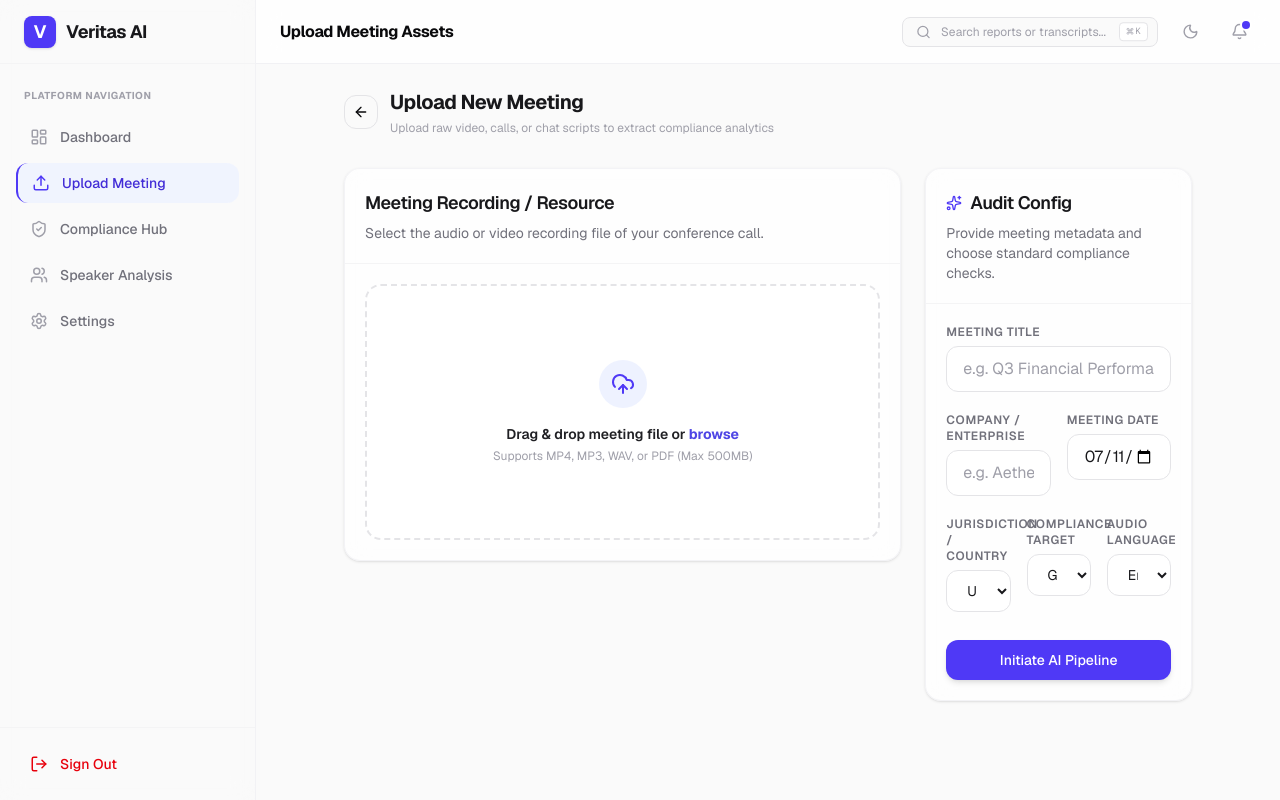
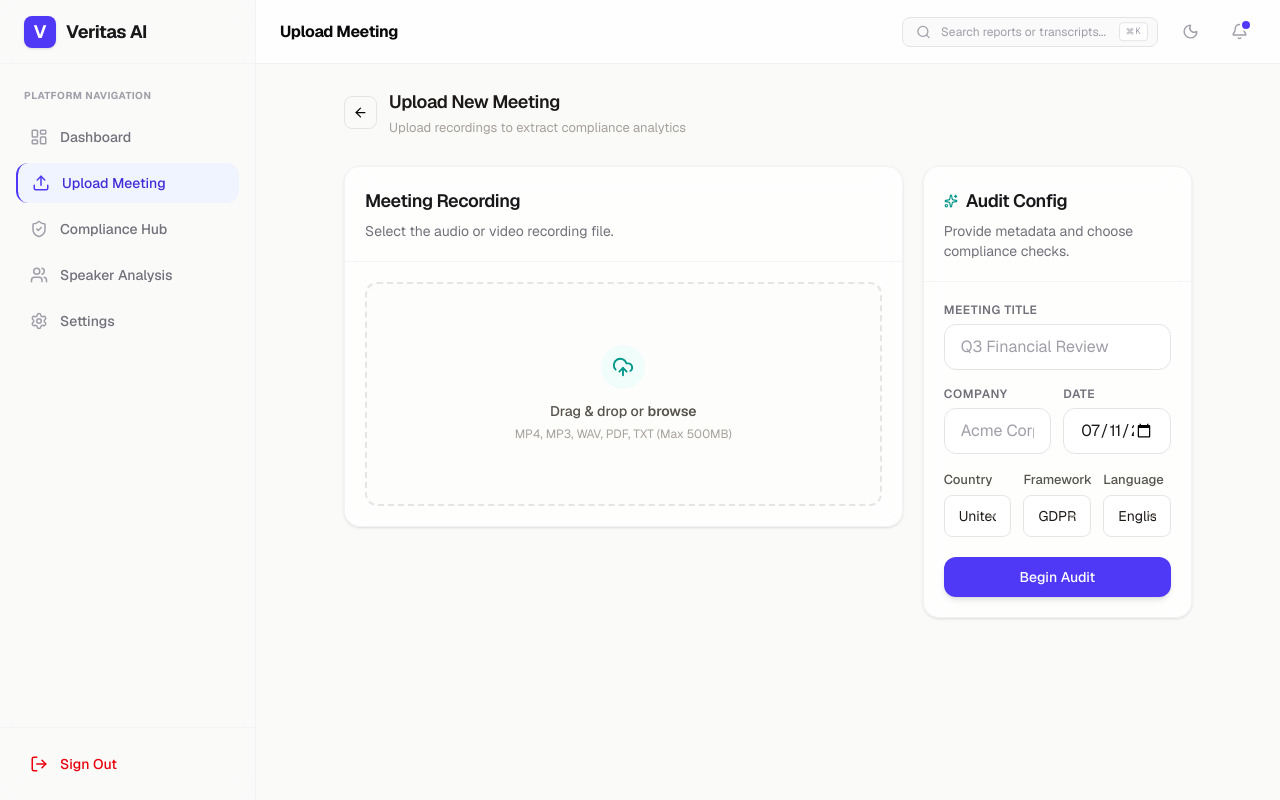
Before and after one commit to Saniya777-byte/style-it-fasion, a Next.js app in the folder frontend/: page /upload in a window 1280 px wide. Built offline with nearby package versions, Linux system fonts and the light colour scheme.

Commit message:
feat: improve upload workflow

```diff
--- a/frontend/src/app/upload/page.js
+++ b/frontend/src/app/upload/page.js
@@ -18,21 +18,11 @@
   const [loading, setLoading] = useState(false);
   const [errorMsg, setErrorMsg] = useState("");
 
-  const handleFileSelect = (file) => {
-    setSelectedFile(file);
-    setErrorMsg("");
-  };
-
-  const handleClearFile = () => {
-    setSelectedFile(null);
-  };
+  const handleFileSelect = (file) => { setSelectedFile(file); setErrorMsg(""); };
+  const handleClearFile = () => { setSelectedFile(null); };
 
   const onSubmit = async (formData) => {
-    if (!selectedFile) {
-      setErrorMsg("Please upload a meeting recording or document first.");
-      return;
-    }
-
+    if (!selectedFile) { setErrorMsg("Please upload a recording first."); return; }
     setLoading(true);
     setErrorMsg("");
     try {
@@ -44,80 +34,55 @@
       data.append("complianceFramework", formData.complianceFramework);
       data.append("language", formData.language);
       data.append("date", formData.date);
-
       await meetingService.uploadMeeting(data);
-      // Redirect to the processing timeline simulation
       router.push(ROUTES.PROCESSING);
     } catch (err) {
-      setErrorMsg(err.message || "Failed to upload file.");
+      setErrorMsg(err.message || "Upload failed.");
       setLoading(false);
     }
   };
 
   return (
-    <div className="flex h-screen overflow-hidden bg-zinc-50 dark:bg-black font-sans">
+    <div className="flex h-screen overflow-hidden bg-stone-50 dark:bg-stone-950 font-sans">
       <Sidebar />
-
       <div className="flex-1 flex flex-col overflow-y-auto min-w-0">
-        <Navbar title="Upload Meeting Assets" />
-
-        <main className="p-6 max-w-4xl w-full mx-auto space-y-6">
+        <Navbar title="Upload Meeting" />
+        <main className="p-4 sm:p-6 max-w-4xl w-full mx-auto space-y-6">
           <div className="flex items-center gap-3">
-            <Link
-              href={ROUTES.DASHBOARD}
-              className="p-2 border border-zinc-200 dark:border-zinc-800 rounded-xl hover:bg-zinc-100 dark:hover:bg-zinc-900 transition-colors"
-            >
-              <ArrowLeft size={16} />
+            <Link href={ROUTES.DASHBOARD} className="p-2 border border-stone-200 dark:border-stone-700 rounded-lg hover:bg-stone-100 dark:hover:bg-stone-800 transition-colors flex-shrink-0">
+              <ArrowLeft size={15} />
             </Link>
-            <div>
-              <h2 className="text-xl font-bold text-zinc-900 dark:text-zinc-50 tracking-tight">
-                Upload New Meeting
-              </h2>
-              <p className="text-xs text-zinc-400 dark:text-zinc-500 mt-1">
-                Upload raw video, calls, or chat scripts to extract compliance analytics
-              </p>
+            <div className="min-w-0">
+              <h2 className="text-lg font-semibold text-stone-900 dark:text-stone-50 tracking-tight">Upload New Meeting</h2>
+              <p className="text-[13px] text-stone-400 dark:text-stone-500 mt-0.5">Upload recordings to extract compliance analytics</p>
             </div>
           </div>
 
-          <div className="grid grid-cols-1 lg:grid-cols-3 gap-6 pt-2">
-            {/* File Drag Drop area */}
+          <div className="grid grid-cols-1 lg:grid-cols-3 gap-5 pt-1">
             <div className="lg:col-span-2 flex flex-col gap-4">
               {errorMsg && (
-                <div className="p-3 border border-red-200 bg-red-50/50 rounded-xl text-xs text-red-650 font-semibold dark:bg-red-950/20 dark:border-red-900/40">
-                  {errorMsg}
-                </div>
+                <div className="p-3 border border-red-200 dark:border-red-800/40 bg-red-50 dark:bg-red-950/20 rounded-lg text-[13px] text-red-600 dark:text-red-400 font-medium">{errorMsg}</div>
               )}
-
               <Card>
                 <CardHeader>
-                  <CardTitle>Meeting Recording / Resource</CardTitle>
-                  <CardDescription>Select the audio or video recording file of your conference call.</CardDescription>
+                  <CardTitle>Meeting Recording</CardTitle>
+                  <CardDescription>Select the audio or video recording file.</CardDescription>
                 </CardHeader>
                 <CardContent>
-                  <DragDropUpload
-                    onFileSelect={handleFileSelect}
-                    selectedFile={selectedFile}
-                    onClear={handleClearFile}
-                  />
+                  <DragDropUpload onFileSelect={handleFileSelect} selectedFile={selectedFile} onClear={handleClearFile} />
                 </CardContent>
               </Card>
             </div>
-
-            {/* Details Form Card */}
             <div>
               <Card className="h-full flex flex-col">
                 <CardHeader>
                   <CardTitle className="flex items-center gap-2">
-                    <Sparkles size={16} className="text-indigo-600 dark:text-indigo-400" />
-                    <span>Audit Config</span>
+                    <Sparkles size={14} className="text-teal-600 dark:text-teal-400 flex-shrink-0" />Audit Config
                   </CardTitle>
-                  <CardDescription>Provide meeting metadata and choose standard compliance checks.</CardDescription>
+                  <CardDescription>Provide metadata and choose compliance checks.</CardDescription>
                 </CardHeader>
                 <CardContent className="flex-1">
-                  <MeetingDetailsForm
-                    onSubmit={onSubmit}
-                    loading={loading}
-                  />
+                  <MeetingDetailsForm onSubmit={onSubmit} loading={loading} />
                 </CardContent>
               </Card>
             </div>
--- a/frontend/src/components/forms/MeetingDetailsForm.js
+++ b/frontend/src/components/forms/MeetingDetailsForm.js
@@ -4,125 +4,72 @@
 import { useForm } from "react-hook-form";
 import { zodResolver } from "@hookform/resolvers/zod";
 import * as z from "zod";
+import { ChevronDown } from "lucide-react";
 import { LANGUAGES, COMPLIANCE_FRAMEWORKS, COUNTRIES } from "../../constants";
 import { Input } from "../ui/Input";
 import { Button } from "../ui/Button";
 
 const schema = z.object({
-  title: z.string().min(3, "Title must be at least 3 characters long"),
+  title: z.string().min(3, "Title must be at least 3 characters"),
   company: z.string().min(2, "Company name is required"),
   country: z.string().min(1, "Please select a country"),
-  complianceFramework: z.string().min(1, "Please select a compliance framework"),
-  language: z.string().min(1, "Please select a recording language"),
+  complianceFramework: z.string().min(1, "Please select a framework"),
+  language: z.string().min(1, "Please select a language"),
   date: z.string().refine(val => !isNaN(new Date(val).getTime()), "Invalid date"),
 });
 
+const selectStyles = "w-full px-3.5 py-2.5 rounded-lg border border-stone-200 dark:border-stone-700 bg-white dark:bg-stone-900 text-stone-900 dark:text-stone-100 text-sm focus:outline-none focus:ring-2 focus:ring-teal-600/20 focus:border-teal-600 dark:focus:ring-teal-400/20 dark:focus:border-teal-400 transition-colors cursor-pointer appearance-none";
+
 export function MeetingDetailsForm({ onSubmit, loading, defaultValues }) {
-  const {
-    register,
-    handleSubmit,
-    formState: { errors }
-  } = useForm({
+  const { register, handleSubmit, formState: { errors } } = useForm({
     resolver: zodResolver(schema),
     defaultValues: defaultValues || {
-      title: "",
-      company: "",
-      country: "US",
-      complianceFramework: "GDPR",
-      language: "en-US",
+      title: "", company: "", country: "US", complianceFramework: "GDPR", language: "en-US",
       date: new Date().toISOString().split("T")[0]
     }
   });
 
   return (
-    <form onSubmit={handleSubmit(onSubmit)} className="space-y-5">
-      <Input
-        id="title"
-        label="Meeting Title"
-        placeholder="e.g. Q3 Financial Performance Review"
-        error={errors.title}
-        {...register("title")}
-      />
-
-      <div className="grid grid-cols-1 md:grid-cols-2 gap-4">
-        <Input
-          id="company"
-          label="Company / Enterprise"
-          placeholder="e.g. Aether Technologies"
-          error={errors.company}
-          {...register("company")}
-        />
-
-        <Input
-          id="date"
-          type="date"
-          label="Meeting Date"
-          error={errors.date}
-          {...register("date")}
-        />
+    <form onSubmit={handleSubmit(onSubmit)} className="space-y-4">
+      <Input id="title" label="Meeting Title" placeholder="Q3 Financial Review" error={errors.title} {...register("title")} />
+      <div className="grid grid-cols-1 md:grid-cols-2 gap-3">
+        <Input id="company" label="Company" placeholder="Acme Corp" error={errors.company} {...register("company")} />
+        <Input id="date" type="date" label="Date" error={errors.date} {...register("date")} />
       </div>
-
-      <div className="grid grid-cols-1 md:grid-cols-3 gap-4">
-        {/* Country Select */}
+      <div className="grid grid-cols-1 md:grid-cols-3 gap-3">
         <div className="flex flex-col gap-1.5">
-          <label htmlFor="country" className="text-xs font-semibold uppercase tracking-wider text-zinc-500 dark:text-zinc-400">
-            Jurisdiction / Country
-          </label>
-          <select
-            id="country"
-            className="w-full px-4 py-2.5 rounded-xl border border-zinc-200 dark:border-zinc-800 bg-white dark:bg-zinc-950 text-zinc-900 dark:text-zinc-100 placeholder:text-zinc-450 focus:outline-none focus:ring-2 focus:ring-indigo-500/20 focus:border-indigo-500 transition-all text-sm cursor-pointer"
-            {...register("country")}
-          >
-            {COUNTRIES.map(c => (
-              <option key={c.value} value={c.value}>{c.label}</option>
-            ))}
-          </select>
-          {errors.country && <span className="text-xs text-red-500 font-medium">{errors.country.message}</span>}
+          <label htmlFor="country" className="text-[13px] font-medium text-stone-600 dark:text-stone-400">Country</label>
+          <div className="relative">
+            <select id="country" className={selectStyles} {...register("country")}>
+              {COUNTRIES.map(c => <option key={c.value} value={c.value}>{c.label}</option>)}
+            </select>
+            <ChevronDown size={14} className="absolute right-3 top-1/2 -translate-y-1/2 text-stone-400 pointer-events-none" />
+          </div>
+          {errors.country && <span className="text-[13px] text-red-500 font-medium">{errors.country.message}</span>}
         </div>
-
-        {/* Compliance Select */}
         <div className="flex flex-col gap-1.5">
-          <label htmlFor="complianceFramework" className="text-xs font-semibold uppercase tracking-wider text-zinc-500 dark:text-zinc-400">
-            Compliance Target
-          </label>
-          <select
-            id="complianceFramework"
-            className="w-full px-4 py-2.5 rounded-xl border border-zinc-200 dark:border-zinc-800 bg-white dark:bg-zinc-950 text-zinc-900 dark:text-zinc-100 placeholder:text-zinc-450 focus:outline-none focus:ring-2 focus:ring-indigo-500/20 focus:border-indigo-500 transition-all text-sm cursor-pointer"
-            {...register("complianceFramework")}
-          >
-            {COMPLIANCE_FRAMEWORKS.map(f => (
-              <option key={f.value} value={f.value}>{f.label}</option>
-            ))}
-          </select>
-          {errors.complianceFramework && <span className="text-xs text-red-500 font-medium">{errors.complianceFramework.message}</span>}
+          <label htmlFor="complianceFramework" className="text-[13px] font-medium text-stone-600 dark:text-stone-400">Framework</label>
+          <div className="relative">
+            <select id="complianceFramework" className={selectStyles} {...register("complianceFramework")}>
+              {COMPLIANCE_FRAMEWORKS.map(f => <option key={f.value} value={f.value}>{f.label}</option>)}
+            </select>
+            <ChevronDown size={14} className="absolute right-3 top-1/2 -translate-y-1/2 text-stone-400 pointer-events-none" />
+          </div>
+          {errors.complianceFramework && <span className="text-[13px] text-red-500 font-medium">{errors.complianceFramework.message}</span>}
         </div>
-
-        {/* Language Select */}
         <div className="flex flex-col gap-1.5">
-          <label htmlFor="language" className="text-xs font-semibold uppercase tracking-wider text-zinc-500 dark:text-zinc-400">
-            Audio Language
-          </label>
-          <select
-            id="language"
-            className="w-full px-4 py-2.5 rounded-xl border border-zinc-200 dark:border-zinc-800 bg-white dark:bg-zinc-950 text-zinc-900 dark:text-zinc-100 placeholder:text-zinc-450 focus:outline-none focus:ring-2 focus:ring-indigo-500/20 focus:border-indigo-500 transition-all text-sm cursor-pointer"
-            {...register("language")}
-          >
-            {LANGUAGES.map(l => (
-              <option key={l.value} value={l.value}>{l.label}</option>
-            ))}
-          </select>
-          {errors.language && <span className="text-xs text-red-500 font-medium">{errors.language.message}</span>}
+          <label htmlFor="language" className="text-[13px] font-medium text-stone-600 dark:text-stone-400">Language</label>
+          <div className="relative">
+            <select id="language" className={selectStyles} {...register("language")}>
+              {LANGUAGES.map(l => <option key={l.value} value={l.value}>{l.label}</option>)}
+            </select>
+            <ChevronDown size={14} className="absolute right-3 top-1/2 -translate-y-1/2 text-stone-400 pointer-events-none" />
+          </div>
+          {errors.language && <span className="text-[13px] text-red-500 font-medium">{errors.language.message}</span>}
         </div>
       </div>
-
-      <div className="pt-2">
-        <Button
-          type="submit"
-          className="w-full"
-          loading={loading}
-        >
-          Initiate AI Pipeline
-        </Button>
+      <div className="pt-1">
+        <Button type="submit" className="w-full" loading={loading}>Begin Audit</Button>
       </div>
     </form>
   );
--- a/frontend/src/components/upload/DragDropUpload.js
+++ b/frontend/src/components/upload/DragDropUpload.js
@@ -1,7 +1,7 @@
 "use client";
 
 import React, { useState, useRef } from "react";
-import { UploadCloud, File, AlertCircle, CheckCircle, Trash2 } from "lucide-react";
+import { UploadCloud, File, Trash2 } from "lucide-react";
 import { cn } from "../../utils/cn";
 
 export function DragDropUpload({ onFileSelect, selectedFile, onClear }) {
@@ -11,42 +11,25 @@
   const handleDrag = (e) => {
     e.preventDefault();
     e.stopPropagation();
-    if (e.type === "dragenter" || e.type === "dragover") {
-      setIsDragActive(true);
-    } else if (e.type === "dragleave") {
-      setIsDragActive(false);
-    }
+    if (e.type === "dragenter" || e.type === "dragover") setIsDragActive(true);
+    else if (e.type === "dragleave") setIsDragActive(false);
   };
 
   const handleDrop = (e) => {
     e.preventDefault();
     e.stopPropagation();
     setIsDragActive(false);
-
-    if (e.dataTransfer.files && e.dataTransfer.files[0]) {
-      const file = e.dataTransfer.files[0];
-      validateAndSelectFile(file);
-    }
+    if (e.dataTransfer.files?.[0]) validateAndSelectFile(e.dataTransfer.files[0]);
   };
 
   const handleChange = (e) => {
     e.preventDefault();
-    if (e.target.files && e.target.files[0]) {
-      const file = e.target.files[0];
-      validateAndSelectFile(file);
-    }
+    if (e.target.files?.[0]) validateAndSelectFile(e.target.files[0]);
   };
 
   const validateAndSelectFile = (file) => {
-    // Basic validations
-    const allowedTypes = ["video/mp4", "audio/mpeg", "audio/wav", "audio/mp3", "application/pdf"];
-    const maxSize = 500 * 1024 * 1024; // 500MB
-
-    if (file.size > maxSize) {
-      alert("File exceeds the 500MB size limit.");
-      return;
-    }
-
+    const maxSize = 500 * 1024 * 1024;
+    if (file.size > maxSize) { alert("File exceeds the 500MB size limit."); return; }
     onFileSelect(file);
   };
 
@@ -69,49 +52,34 @@
           onDrop={handleDrop}
           onClick={() => fileInputRef.current?.click()}
           className={cn(
-            "w-full border-2 border-dashed rounded-2xl p-10 flex flex-col items-center justify-center gap-4 cursor-pointer transition-all min-h-64",
+            "w-full border-2 border-dashed rounded-xl p-10 flex flex-col items-center justify-center gap-3 cursor-pointer transition-all duration-200 min-h-56",
             isDragActive
-              ? "border-indigo-500 bg-indigo-50/20 dark:bg-indigo-950/10 scale-101"
-              : "border-zinc-200 hover:border-indigo-400 dark:border-zinc-800 dark:hover:border-indigo-600 bg-white/50 dark:bg-zinc-950/20"
+              ? "border-teal-500 bg-teal-50/30 dark:bg-teal-950/10"
+              : "border-stone-200 hover:border-teal-400 dark:border-stone-700 dark:hover:border-teal-600 bg-stone-50/30 dark:bg-stone-950/20"
           )}
         >
-          <input
-            ref={fileInputRef}
-            type="file"
-            accept=".mp4,.mp3,.wav,.pdf"
-            onChange={handleChange}
-            className="hidden"
-          />
-          <div className="w-12 h-12 rounded-full bg-indigo-50 dark:bg-indigo-950/40 flex items-center justify-center text-indigo-600 dark:text-indigo-400">
-            <UploadCloud size={24} />
+          <input ref={fileInputRef} type="file" accept=".mp4,.mp3,.wav,.pdf,.txt,.docx,.json" onChange={handleChange} className="hidden" />
+          <div className="w-11 h-11 rounded-full bg-teal-50 dark:bg-teal-950/40 flex items-center justify-center text-teal-600 dark:text-teal-400">
+            <UploadCloud size={22} />
           </div>
           <div className="text-center">
-            <p className="text-sm font-semibold text-zinc-850 dark:text-zinc-200">
-              Drag & drop meeting file or <span className="text-indigo-650 font-bold hover:underline">browse</span>
+            <p className="text-sm font-medium text-stone-600 dark:text-stone-200">
+              Drag & drop or <span className="text-teal-650 dark:text-teal-400 font-semibold">browse</span>
             </p>
-            <p className="text-xs text-zinc-400 dark:text-zinc-500 mt-1">
-              Supports MP4, MP3, WAV, or PDF (Max 500MB)
-            </p>
+            <p className="text-[12px] text-stone-400 dark:text-stone-500 mt-1">MP4, MP3, WAV, PDF, TXT (Max 500MB)</p>
           </div>
         </div>
       ) : (
-        <div className="border border-zinc-200 dark:border-zinc-800 bg-white dark:bg-zinc-950 rounded-2xl p-5 flex items-center gap-4 shadow-sm">
-          <div className="w-12 h-12 rounded-xl bg-emerald-50 dark:bg-emerald-950/30 text-emerald-600 dark:text-emerald-400 flex items-center justify-center flex-shrink-0">
-            <File size={22} />
+        <div className="border border-stone-200 dark:border-stone-700 bg-white dark:bg-stone-900 rounded-xl p-4 flex items-center gap-3 shadow-card">
+          <div className="w-10 h-10 rounded-lg bg-emerald-50 dark:bg-emerald-950/30 text-emerald-600 dark:text-emerald-400 flex items-center justify-center flex-shrink-0">
+            <File size={18} />
           </div>
           <div className="flex-1 min-w-0">
-            <p className="text-sm font-bold text-zinc-900 dark:text-zinc-100 truncate">
-              {selectedFile.name}
-            </p>
-            <p className="text-xs text-zinc-400 dark:text-zinc-500 mt-0.5">
-              {formatBytes(selectedFile.size)} • Ready for upload
-            </p>
+            <p className="text-sm font-medium text-stone-800 dark:text-stone-100 truncate">{selectedFile.name}</p>
+            <p className="text-[12px] text-stone-400 dark:text-stone-500 mt-0.5">{formatBytes(selectedFile.size)} • Ready</p>
           </div>
-          <button
-            onClick={onClear}
-            className="p-2 text-zinc-400 hover:text-red-500 rounded-lg hover:bg-zinc-50 dark:hover:bg-zinc-900 transition-colors cursor-pointer"
-          >
-            <Trash2 size={16} />
+          <button onClick={onClear} className="p-1.5 text-stone-400 hover:text-red-500 rounded-md hover:bg-stone-50 dark:hover:bg-stone-800 transition-colors cursor-pointer">
+            <Trash2 size={15} />
           </button>
         </div>
       )}
```
